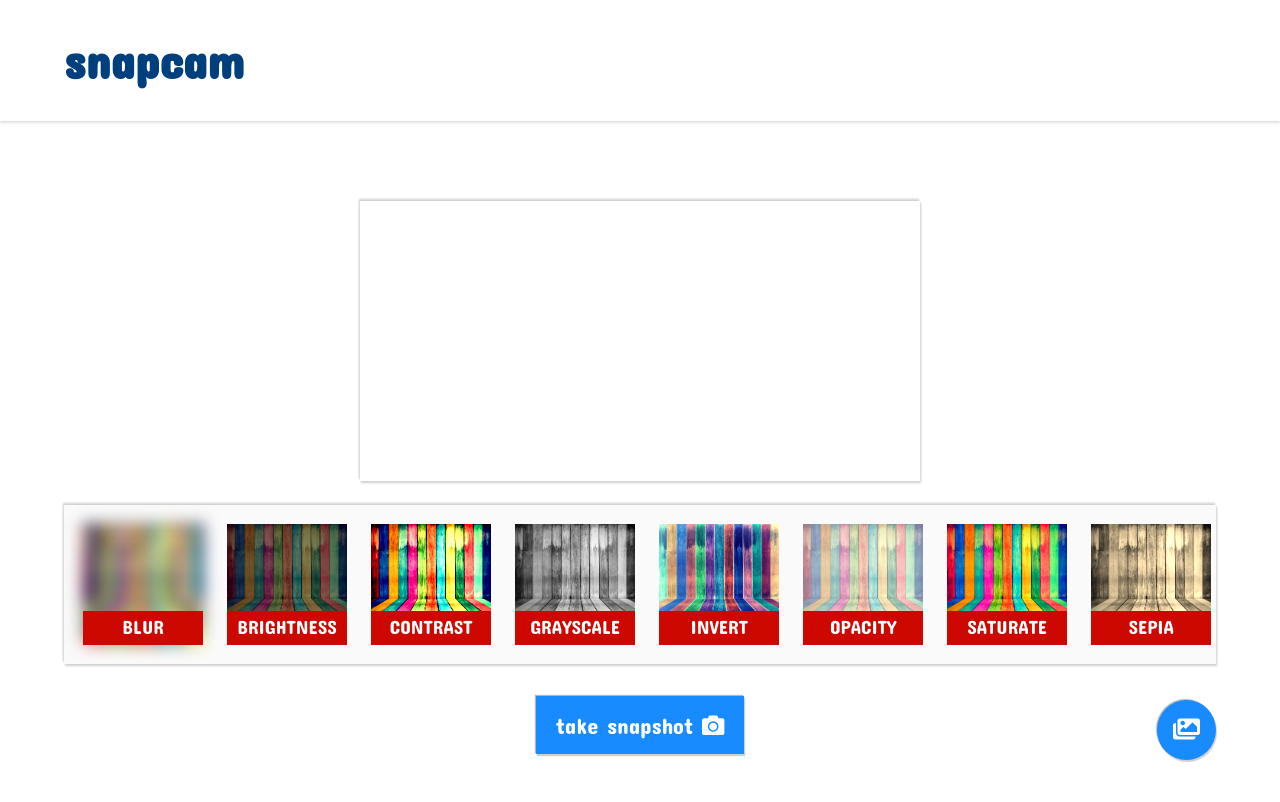
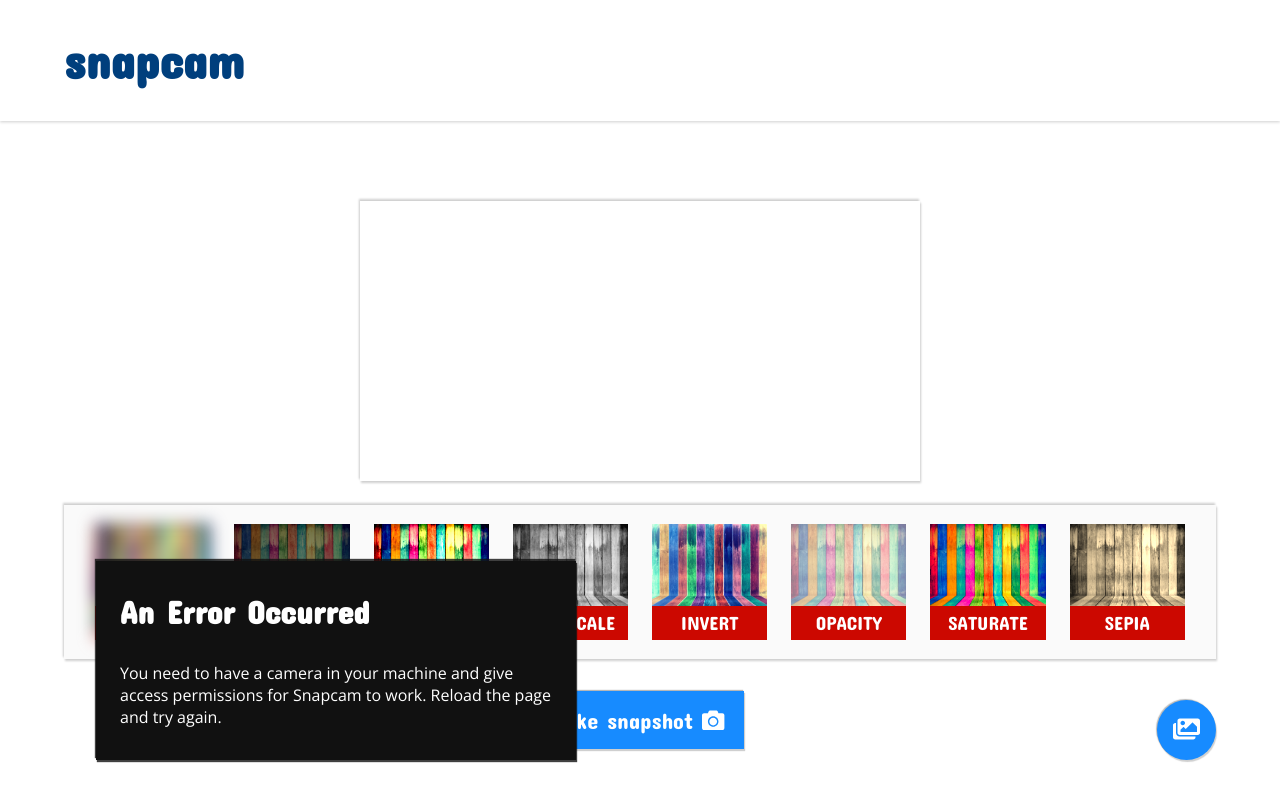
Before and after one commit to TheColucciExperience/snapcam, a website built with webpack: page src/index.html in a window 1280 px wide. Built offline with nearby package versions, Linux system fonts and the light colour scheme.

Commit message:
Added Message Block And Slick Carousel To Effects Box

```diff
--- a/src/index.html
+++ b/src/index.html
@@ -9,11 +9,16 @@
 
     <!-- Google Fonts -->
 
-    <link href="https://fonts.googleapis.com/css?family=Concert+One|Open+Sans:400,400i,700,700i" rel="stylesheet"/>
+    <link href="https://fonts.googleapis.com/css?family=Concert+One|Open+Sans:400,400i,700,700i"
+    rel="stylesheet"/>
+    <link href="//cdn.jsdelivr.net/npm/slick-carousel@1.8.1/slick/slick.css"
+    rel="stylesheet"/>
 
     <!-- Font Awesome -->
 
-    <script defer src="https://use.fontawesome.com/releases/v5.0.13/js/all.js" integrity="sha384-xymdQtn1n3lH2wcu0qhcdaOpQwyoarkgLVxC/wZ5q7h9gHtxICrpcaSUfygqZGOe" crossorigin="anonymous"></script>
+    <script defer src="https://use.fontawesome.com/releases/v5.0.13/js/all.js"
+    integrity="sha384-xymdQtn1n3lH2wcu0qhcdaOpQwyoarkgLVxC/wZ5q7h9gHtxICrpcaSUfygqZGOe"
+    crossorigin="anonymous"></script>
 
   </head>
   <body class="b-body">
@@ -58,21 +63,21 @@
 
       <h2 class="sr-only">Pictures list navigation</h2>
 
-      <div class="b-pictures-block">
-
-        <canvas width="150" height="150" style="background: red;"></canvas>
-
-      </div>
+      <div class="b-pictures-block"></div>
 
       <div class="b-pictures-nav__overlay b-pictures-nav__overlay--hidden
       js-pictures-overlay"></div>
 
     </nav>
 
+    <div class="b-message-container js-message-container"></div>
+
     <script src="https://code.jquery.com/jquery-3.3.1.min.js"
     integrity="sha256-FgpCb/KJQlLNfOu91ta32o/NMZxltwRo8QtmkMRdAu8="
     crossorigin="anonymous"></script>
+    <script src="//cdn.jsdelivr.net/npm/slick-carousel@1.8.1/slick/slick.min.js">
+    </script>
     <script src="app.bundle.js"></script>
 
   </body>
-</hmtl>
+</html>
--- a/src/main.js
+++ b/src/main.js
@@ -35,7 +35,9 @@ import filterExample from './images/filter-example.jpg';
 			$menuToggleBtn = $( '.js-pictures-menu-btn' ),
 			// Pictures nav menu and pictures overlay DOM elements
 			$picturesNav = $( '.js-pictures-nav' ),
-			$picturesOverlay = $( '.js-pictures-overlay' );
+			$picturesOverlay = $( '.js-pictures-overlay' ),
+			// Getting message container
+			$messageContainer = $( '.js-message-container' );
 
 		// Object to control user interactions with menu
 
@@ -62,6 +64,35 @@ import filterExample from './images/filter-example.jpg';
 		// Creating video effects examples for each filter
 
 		filtersList.forEach( createExampleFilter );
+
+		// Adding slicker carousel to effects container
+
+		$effectsContainer.slick( {
+			dots: false,
+			arrows: false,
+			slidesToShow: 3,
+			slidesToScroll: 3,
+			infinite: true,
+			mobileFirst: true,
+			responsive: [
+				{
+					breakpoint: 576,
+					settings: {
+						slidesToShow: 4,
+						slidesToScroll: 4
+					}
+				}, {
+					breakpoint: 992,
+					settings: {
+						slidesToShow: 6,
+						slidesToScroll: 6
+					}
+				}, {
+					breakpoint: 1200,
+					settings: 'unslick'
+				}
+			]
+		} );
 
 		// Getting user media
 
@@ -100,8 +131,12 @@ import filterExample from './images/filter-example.jpg';
 		}
 
 		function videoStreamFailed(error) {
-			// Will be updated later
-			console.log( `An error occurred: ${error}` );
+			createMessage(
+				'An error occurred',
+				`You need to have a camera in your machine and give access
+				permissions for Snapcam to work. Reload the page and try again.`,
+				10000
+			);
 		}
 
 		// Function to create example filters
@@ -240,6 +275,65 @@ import filterExample from './images/filter-example.jpg';
 
 		}
 
+		// Function to create message box
+
+		function createMessage(title = 'Message Box', text = '', timeout = 0) {
+
+			// Creating box and title
+
+			const $messageBox = $( '<section>' ),
+				$title = $( '<h2>' );
+
+			// Adding classes to elements
+
+			$messageBox.addClass( 'b-message-box' );
+			$title.addClass( 'b-message-box__title' );
+
+			// Adding text to title
+
+			$title.text( title.trim() );
+
+			// Appending items
+
+			$messageBox.append( $title );
+			$messageContainer.append( $messageBox );
+
+			// If text string is not empty, create paragraph
+
+			if ( text.trim() ) {
+
+				const $paragraph = $( '<p>' );
+				$paragraph.addClass( 'b-message-box__text' );
+				$paragraph.text( text.trim() );
+
+				// Appending paragraph
+
+				$messageBox.append( $paragraph );
+
+			}
+
+			// Animating message box
+
+			$messageBox.css( 'animation', 'slideMessageIn .5s ease forwards' );
+
+			const boxTimeout = timeout >= 600 ? timeout : 600;
+
+			console.log()
+
+			window.setTimeout( function hideMessageBox() {
+
+				// Starting hiding animation
+
+				$messageBox.css( 'animation', 'slideMessageOut .5s ease forwards' );
+
+				window.setTimeout( function removeMessageBox() {
+					$messageBox.remove();
+				}, 500 );
+
+			}, boxTimeout );
+
+		}
+
 	});
 
 })(window, document, jQuery);
--- a/src/scss/_animations.scss
+++ b/src/scss/_animations.scss
@@ -20,3 +20,25 @@
 	from { transform: translate(0, 0); }
 	to { transform: translate(100vw, 0); }
 }
+
+@keyframes slideMessageIn {
+	from {
+		transform: translate(0, -6rem);
+		opacity: 0;
+	}
+	to {
+		transform: translate(0, 0);
+		opacity: 1;
+	}
+}
+
+@keyframes slideMessageOut {
+	from {
+		transform: translate(0, 0);
+		opacity: 1;
+	}
+	to {
+		transform: translate(0, 6rem);
+		opacity: 0;
+	}
+}
--- a/src/scss/styles.scss
+++ b/src/scss/styles.scss
@@ -80,7 +80,7 @@
 	display: flex;
 	flex-flow: row nowrap;
 	justify-content: space-between;
-	max-width: 90vw;
+	width: 90vw;
 	overflow-x: auto;
 	margin-bottom: 1rem;
 	padding: .5rem;
@@ -88,11 +88,12 @@
 	box-shadow:  1px 2px 2px transparentize($black, .8),
 						 	 -1px -2px 2px transparentize($black, .8);
   @media (min-width: 768px) {
-  	max-width: 70vw;
+  	width: 70vw;
 		margin-bottom: 1.5rem;
   	padding: 1rem;
   	@media (min-width: 992px) {
-  		max-width: 90vw;
+  		width: 90vw;
+			max-width: 80rem;
 			margin-bottom: 2rem;
   		padding: 1.2rem;
   	}
@@ -103,7 +104,10 @@
 
 .b-effects-example-button {
 	position: relative;  // Creating a positioning context
-	&:not(:last-child) { margin-right: 1.5rem; }
+	margin: {
+		right: .75rem;
+		left: .75rem;
+	}
 	border: none;
 	background-color: transparent;
 	cursor: pointer;
@@ -117,11 +121,7 @@
 		position: relative;
 		z-index: 10;
 		display: block;
-		width: 5rem;
-		@media (min-width: 768px) {
-			width: 6rem;
-			@media (min-width: 992px) { width: 7.5rem; }
-		}
+		width: 100%;
 	}
 	&__label {
 		position: absolute;
@@ -231,3 +231,43 @@
 		}
 	}
 }
+
+// Styles for message container block
+
+.b-message-container {
+	position: fixed;
+	z-index: 300;
+	top: 5vh;
+	right: 7.5vw;
+	width: 85vw;
+	max-width: 30rem;
+	@media (min-width: 992px) {
+		top: auto;
+		right: auto;
+		left: 7.5vw;
+		bottom: 5vh;
+	}
+}
+
+// Styles for message box
+
+.b-message-box {
+	padding: 2rem 1.5rem;
+	color: $white;
+	background-color: $black;
+	box-shadow:  1px 2px 1px transparentize($black, .2),
+						 	 -1px -2px 1px transparentize($black, .2);
+	transition-duration: .35s;
+	&:not(:last-child) { margin-bottom: 1.5rem; }
+	&__title {
+		font: {
+			family: $titleFont;
+			size: 2rem;
+		}
+		text-transform: capitalize;
+	}
+	&__text {
+		margin-top: 2rem;
+		font-family: $textFont;
+	}
+}
```
